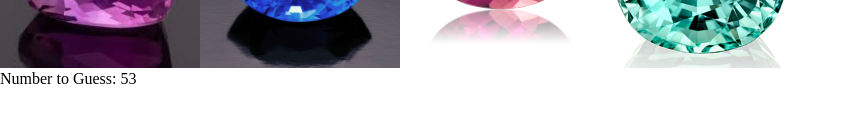
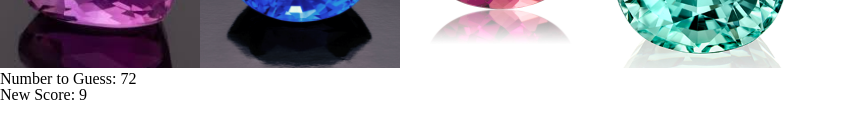
Before and after one commit to toobaditstaken/unit-4-game, a plain HTML site: page index.html in a window 1280 px wide. Both pictures are taken after a click on the picture 100 px from the left and 100 px from the top of the page. Shown: the part 132-270 px from the top of the page, without its empty margins (0-852 px from the left). Drawn offline with nearby package versions, Linux system fonts and the light colour scheme.

Commit message:
stopped the alerts from popping up score and now have it properly displaying on the html screen

```diff
--- a/assets/javascript/game.js
+++ b/assets/javascript/game.js
@@ -1,4 +1,4 @@
-var targetNumber = 53;
+    var targetNumber = Math.floor(Math.random() * 101) + 19;
 
   $("#number-to-guess").text(targetNumber);
 
@@ -15,7 +15,6 @@ var targetNumber = 53;
     var randomNumber = Math.floor(Math.random() * 12);
     return numberOptions[randomNumber];
   }
-
 
 
   // Next we create a for loop to create crystals for every numberOption.
@@ -54,7 +53,8 @@ var targetNumber = 53;
     counter += crystalValue;
 
     // All of the same game win-lose logic applies. So the rest remains unchanged.
-    alert("New score: " + counter);
+    //alert("New score: " + counter);
+    $("#current-total").text("New Score: " + counter);
 
     if (counter === targetNumber) {
       alert("You win!");
--- a/index.html
+++ b/index.html
@@ -12,6 +12,7 @@
     <div id="crystals"></div>
 
     <h1>Number to Guess: <span id="number-to-guess"></span></h1>
+    <p id = "current-total">New Score: </p>
 
 
 
```
